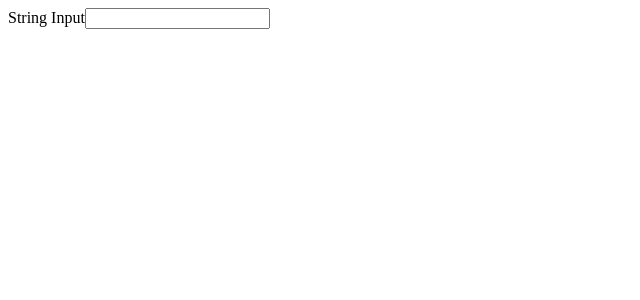
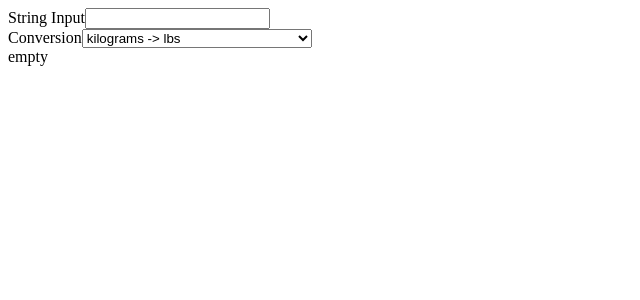
Before and after one commit to selenawalshsmith/AgriculturalUnitsConverter, a React app: page / in a window 1280 px wide. Shown: the top 300 px of the page, without its empty margins (0-640 px from the left). Built offline with nearby package versions, Linux system fonts and the light colour scheme.

Commit message:
App state is being passed to child components, updated via user input, then passed back up to parent component App

```diff
--- /dev/null
+++ b/src/AppContext.tsx
@@ -0,0 +1,3 @@
+import {createContext} from 'react';
+
+export const AppContext = createContext(null);
--- a/src/InputInterface.ts
+++ b/src/InputInterface.ts
@@ -1,6 +1,7 @@
 export default interface Input{
   inputString?: string;
   unit?: string;
+  product?: string;
 }
 
 export default interface InputState{
--- a/src/components/App.tsx
+++ b/src/components/App.tsx
@@ -1,31 +1,35 @@
 import * as React from "react";
+import {FunctionComponent} from "react";
+import {createContext} from "react";
+import {useEffect} from "react";
+import {useState} from "react";
+import {AppContext} from "../AppContext";
 import InputInterface from '../InputInterface';
 import InputState from '../InputInterface';
 import {Input} from "./Input";
+import {Conversion} from "./Conversion";
+import {Product} from "./Product";
 
+export const App: FunctionComponent<InputInterface> = () => {
 
-/*
-function App() {
+  const [inputString, setInputString] = useState<string>("");
+  const [product, setProduct] = useState<string>("Corn");
+  const [unit, setUnit] = useState<string>("kg -> lb");
+
+  useEffect(()=>{
+    console.log(product);
+    console.log(unit);
+    console.log(inputString);
+  })
+
   return (
-      <h1>Agricultural Conversion Calculator</h1>
       <div>
-        <Input/>
+      <AppContext.Provider value={{productContext: [product, setProduct], unitContext: [unit, setUnit], inputStringContext:[inputString, setInputString]}} >
+          <Input/>
+          <Conversion/>
+          <Product/>
+      </AppContext.Provider>
       </div>
   );
 }
-*/
-export default class App extends React.Component<InputInterface, InputState> {
-  constructor (props: InputInterface){
-    super(props);
-  }
-  render() {
-    //const {inputString, unit} = this.props;
-    const inputString:string = this.props.inputString;
-    const unit:string = this.props.unit;
-    return (
-      <div>
-        <Input inputString={inputString} />
-      </div>
-    );
-  }
-}
+export default App;
--- /dev/null
+++ b/src/components/Conversion.tsx
@@ -0,0 +1,28 @@
+import * as React from "react";
+import {useState, useEffect, useContext} from "react";
+import InputInterface from '../InputInterface';
+import {AppContext} from "../AppContext";
+
+export function Conversion(props: InputInterface) {
+  //const [unit, setUnit] = useState<string>("kg -> lb");
+  const {productContext, unitContext, inputStringContext} = useContext(AppContext);
+  const [unit, setUnit] = unitContext;
+  return (
+      <div>
+        Conversion
+        <select
+          onChange={
+            (e:React.ChangeEvent<HTMLSelectElement>) => {
+              setUnit(e.target.value);
+
+            }
+          }
+        >
+          <option value="kg -> lb">kilograms -&#62; lbs</option>
+          <option value="ha -> ac">hectares -&#62; acres</option>
+          <option value="kg/ha -> bu/ac">kilograms&#47;hectare -&#62; bushels&#47;acres</option>
+        </select>
+      </div>
+
+  );
+}
--- a/src/components/Input.tsx
+++ b/src/components/Input.tsx
@@ -1,24 +1,25 @@
 import * as React from "react";
-import {useState} from "react";
+import {useState, useEffect, useContext} from "react";
 import InputInterface from '../InputInterface';
+import {AppContext} from "../AppContext";
 
 export function Input(props: InputInterface) {
-  const [inputString, setInput] = useState<string>("");
-  const handleChange = (event: React.ChangeEvent<HTMLInputElement>) => {
-    //setInput(this.inputString)
-    event.preventDefault();
-    setInput(event.currentTarget.value);
-    //alert(event.target.value);
-
-  }
+  //const [inputString, setInputString] = useState<string>();
+  //const {inputString, setInputString } = useContext(AppContext)
+  const {productContext, unitContext, inputStringContext} = useContext(AppContext);
+  const [inputString, setInputString] = inputStringContext;
   return (
       <form>
         <label>
           String Input
           <input
             type="text"
-            value={inputString}
-            onChange={handleChange}
+            onChange={
+              (e:React.ChangeEvent<HTMLInputElement>) =>{
+                setInputString(e.currentTarget.value);
+                //props.onChange(e.currentTarget.value);
+              }
+            }
           />
         </label>
       </form>
--- /dev/null
+++ b/src/components/Product.tsx
@@ -0,0 +1,35 @@
+import * as React from "react";
+import {useState, useEffect, useContext} from "react";
+import InputInterface from '../InputInterface';
+
+export function Product(props: InputInterface) {
+  const [product, setProduct] = useState<string>("Corn");
+  const [unit, setUnit] = useState<string>();
+  //const unitContext = useContext<string>();
+  if(unit == "kg/ha -> bu/ac"){
+    return (
+        <div>
+          Product
+          <select
+            onChange={
+              (e:React.ChangeEvent<HTMLSelectElement>) => {
+                setProduct(e.target.value);
+              }
+            }
+          >
+            <option value="corn">Corn</option>
+            <option value="soy">Soy</option>
+          </select>
+        </div>
+    );
+  }
+  else{
+    return(
+      <div>
+      <div>empty</div>
+        <br></br>
+      </div>
+    );
+  }
+
+}
```
